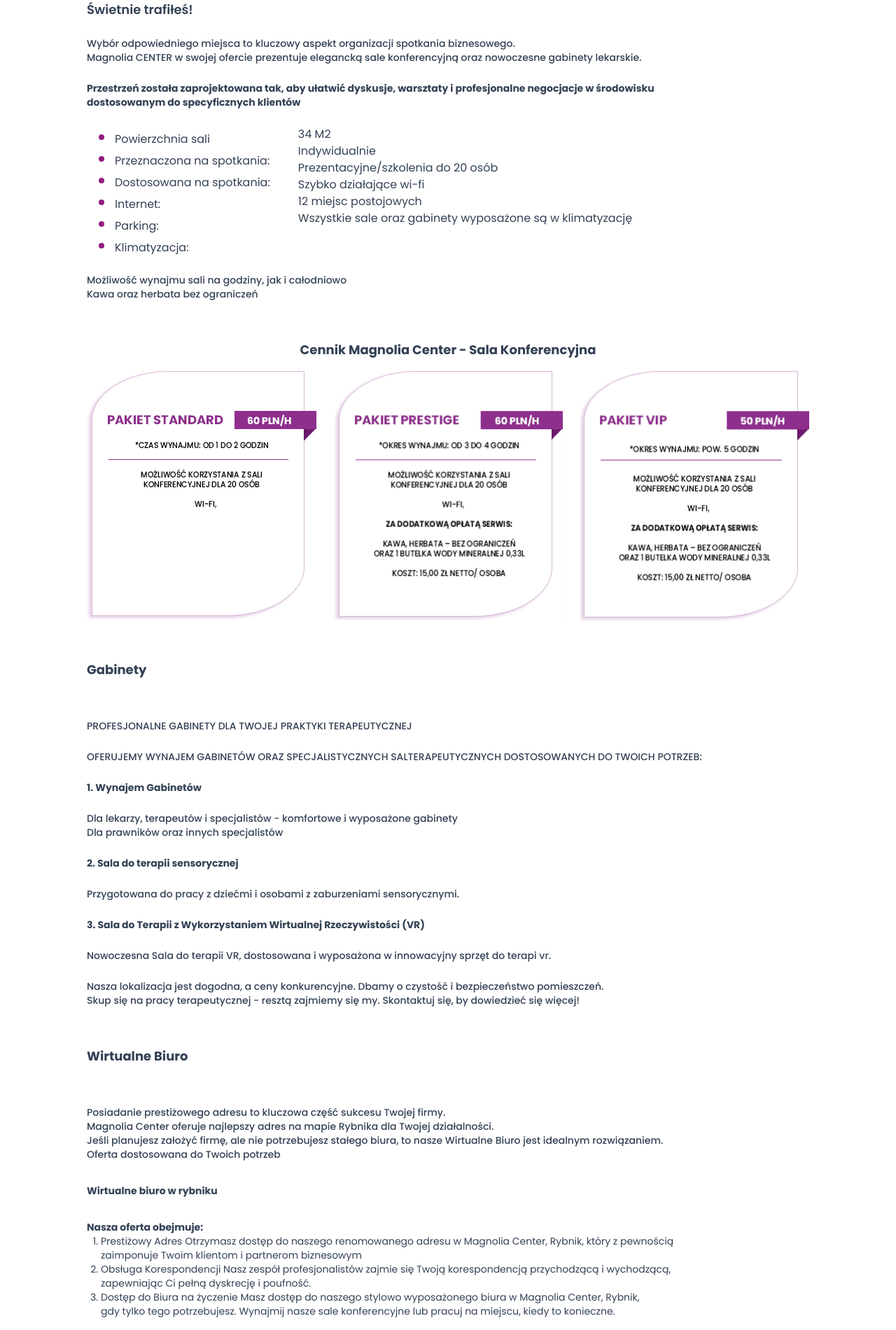
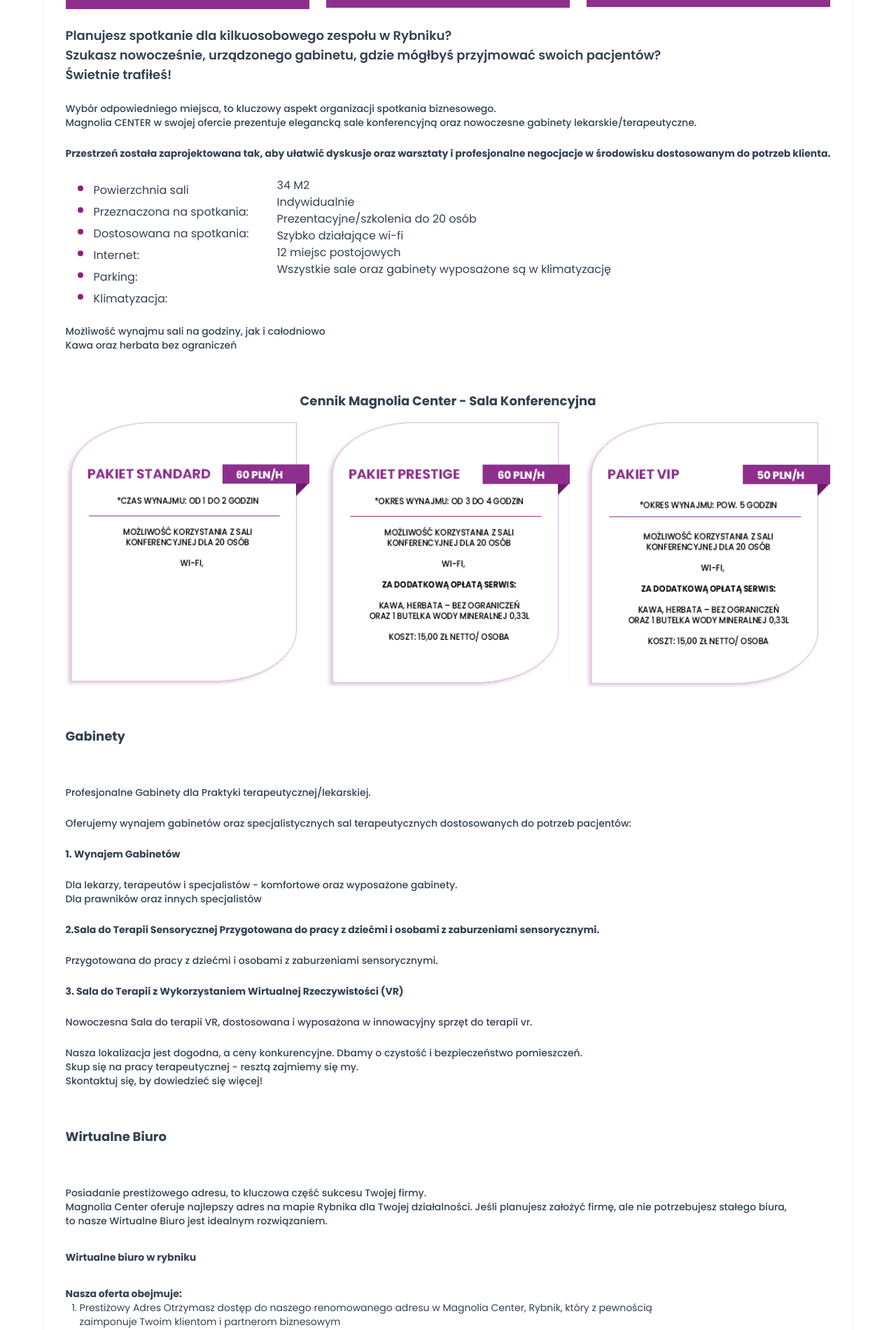
Before and after one commit to FifiLen/Strona-poradni-ppp, a Next.js app: page /Wynajem in a window 1280 px wide. Shown: the part 1152-3052 px from the top of the page at 70% size. Built offline with nearby package versions, Linux system fonts and the light colour scheme.

Commit message:
wynaejm i inne

```diff
--- a/app/RehabilitacjaChodu/page.jsx
+++ b/app/RehabilitacjaChodu/page.jsx
@@ -14,7 +14,7 @@
           <p className="text-base sm:text-lg md:text-xl text-white mt-4">Rehabilitacja - Pionizacja - Reedukacja chodu</p>
         </div>
       </div>
-      <div className="container mx-auto px-4 py-8 sm:py-16 sm:px-6 lg:px-8 relative z-10">
+      <div className="bg-white p-6 sm:p-8 rounded-lg shadow-md hover:shadow-lg transition duration-300 ease-in-out transform hover:-translate-y-2 cursor-pointer">
         <div className="md:flex md:justify-center text-center">
           <div className="md:w-3/4">
             <div className="bg-white shadow-lg rounded-lg p-6">
--- a/app/Wynajem/page.jsx
+++ b/app/Wynajem/page.jsx
@@ -3,9 +3,9 @@
 const Wynajem = () => {
   return (
     <main className='flex justify-center py-10'>
-      <div className='flex flex-col items-center'>
-        <img src="/assets/wynajem1.png" alt="Opis pierwszego obrazka" className="w-full max-w-5xl"/>
-          <img src="/assets/wynajem2.png" alt="Opis pierwszego obrazka" className="w-full max-w-5xl mt-4"/>
+    <div className="bg-white p-6 sm:p-8 rounded-lg shadow-md hover:shadow-lg transition duration-300 ease-in-out transform hover:-translate-y-2 cursor-pointer">
+        <img src="/assets/wynajem1.png" alt="Opis pierwszego obrazka" className="w-full "/>
+          <img src="/assets/wynajem2.png" alt="Opis pierwszego obrazka" className="w-full mt-4"/>
 
         <div className='grid grid-cols-3 gap-6 mt-4 className=" w-full max-w-fit"'>
           <img src="/assets/wynajem3.png" alt="Opis pierwszego obrazka" className="w-full max-w-5xl"/>
@@ -14,11 +14,11 @@
         </div>
         <div className='mt-6 text-left'> {/* Ustawienie tekstu od lewej strony */}
           <p className='text-slate-700  font-semibold text-lg'>Planujesz spotkanie dla kilkuosobowego zespołu w Rybniku?</p>
-          <p className='text-slate-700  font-semibold text-lg'>Szukasz nowocześnie urządzonego gabinetu gdzie mógłbyś przyjmować swoich pacjentów?</p>
+          <p className='text-slate-700  font-semibold text-lg'>Szukasz nowocześnie, urządzonego gabinetu, gdzie mógłbyś przyjmować swoich pacjentów?</p>
           <p className='text-slate-700  font-semibold text-lg'>Świetnie trafiłeś!</p><br />
-          <p className='text-slate-700  font-medium text-sm'>Wybór odpowiedniego miejsca to kluczowy aspekt organizacji spotkania biznesowego.</p>
-          <p className='text-slate-700  font-medium text-sm'>Magnolia CENTER w swojej ofercie prezentuje elegancką sale konferencyjną oraz nowoczesne gabinety lekarskie.</p><br />
-          <p className='text-slate-700  font-bold text-sm'>Przestrzeń została zaprojektowana tak, aby ułatwić dyskusje, warsztaty i profesjonalne negocjacje w środowisku <br />dostosowanym do specyficznych klientów</p>
+          <p className='text-slate-700  font-medium text-sm'>Wybór odpowiedniego miejsca, to kluczowy aspekt organizacji spotkania biznesowego.</p>
+          <p className='text-slate-700  font-medium text-sm'>Magnolia CENTER w swojej ofercie prezentuje elegancką sale konferencyjną oraz nowoczesne gabinety lekarskie/terapeutyczne.</p><br />
+          <p className='text-slate-700  font-bold text-sm'>Przestrzeń została zaprojektowana tak, aby ułatwić dyskusje oraz warsztaty i profesjonalne negocjacje w środowisku dostosowanym do potrzeb klienta.</p>
           <div class="flex gap-10 pl-10 my-6">
 
             <ul class="list-disc marker:text-[#921d7f] marker:text-2xl text-slate-700  ">
@@ -50,24 +50,24 @@
         </div>
 
         <p className='text-slate-700 font-bold text-lg my-14 '>Gabinety</p>
-        <p className='text-slate-700 font-medium text-sm mt-6'>PROFESJONALNE GABINETY DLA TWOJEJ PRAKTYKI TERAPEUTYCZNEJ</p>
-        <p className='text-slate-700 font-medium text-sm mt-6'>OFERUJEMY WYNAJEM GABINETÓW ORAZ SPECJALISTYCZNYCH SALTERAPEUTYCZNYCH DOSTOSOWANYCH DO TWOICH POTRZEB:</p>
+        <p className='text-slate-700 font-medium text-sm mt-6'>Profesjonalne Gabinety dla Praktyki terapeutycznej/lekarskiej.</p>
+        <p className='text-slate-700 font-medium text-sm mt-6'>Oferujemy wynajem gabinetów oraz specjalistycznych sal terapeutycznych dostosowanych do potrzeb pacjentów:</p>
         <p className='text-slate-700 font-bold text-sm mt-6'>1. Wynajem Gabinetów</p>
-        <p className='text-slate-700 font-medium text-sm mt-6'>Dla lekarzy, terapeutów i specjalistów - komfortowe i wyposażone gabinety</p>
+        <p className='text-slate-700 font-medium text-sm mt-6'>Dla lekarzy, terapeutów i specjalistów - komfortowe oraz wyposażone gabinety.</p>
         <p className='text-slate-700 font-medium text-sm '>Dla prawników oraz innych specjalistów</p>
-        <p className='text-slate-700 font-bold text-sm mt-6'>2. Sala do terapii sensorycznej</p>
+        <p className='text-slate-700 font-bold text-sm mt-6'>2.Sala do Terapii Sensorycznej Przygotowana do pracy z dziećmi i osobami z zaburzeniami sensorycznymi.</p>
         <p className='text-slate-700 font-medium text-sm mt-6'>Przygotowana do pracy z dziećmi i osobami z zaburzeniami sensorycznymi.</p>
         <p className='text-slate-700 font-bold text-sm mt-6'>3. Sala do Terapii z Wykorzystaniem Wirtualnej Rzeczywistości (VR)</p>
-        <p className='text-slate-700 font-medium text-sm mt-6'>Nowoczesna Sala do terapii VR, dostosowana i wyposażona w innowacyjny sprzęt do terapi vr.</p>
-        <p className='text-slate-700 font-medium text-sm mt-6'>Nasza lokalizacja jest dogodna, a ceny konkurencyjne. Dbamy o czystość i bezpieczeństwo pomieszczeń. <br /> Skup się na pracy terapeutycznej - resztą zajmiemy się my. Skontaktuj się, by dowiedzieć się więcej!</p>
+        <p className='text-slate-700 font-medium text-sm mt-6'>Nowoczesna Sala do terapii VR, dostosowana i wyposażona w innowacyjny sprzęt do terapii vr.</p>
+        <p className='text-slate-700 font-medium text-sm mt-6'>Nasza lokalizacja jest dogodna, a ceny konkurencyjne. Dbamy o czystość i bezpieczeństwo pomieszczeń. <br />Skup się na pracy terapeutycznej - resztą zajmiemy się my. <br />Skontaktuj się, by dowiedzieć się więcej!</p>
         <p className='text-slate-700 font-bold text-lg my-14 '>Wirtualne Biuro</p>
-        <p className='text-slate-700 font-medium text-sm mt-6'>Posiadanie prestiżowego adresu to kluczowa część sukcesu Twojej firmy. <br />Magnolia Center oferuje najlepszy adres na mapie Rybnika dla Twojej działalności. <br />Jeśli planujesz założyć firmę, ale nie potrzebujesz stałego biura, to nasze Wirtualne Biuro jest idealnym rozwiązaniem. <br />Oferta dostosowana do Twoich potrzeb</p>
+        <p className='text-slate-700 font-medium text-sm mt-6'>Posiadanie prestiżowego adresu, to kluczowa część sukcesu Twojej firmy.<br />Magnolia Center oferuje najlepszy adres na mapie Rybnika dla Twojej działalności. Jeśli planujesz założyć firmę, ale nie potrzebujesz stałego biura,<br /> to nasze Wirtualne Biuro jest idealnym rozwiązaniem.</p>
         <p className='text-slate-700 font-bold text-sm my-8 '>Wirtualne biuro w rybniku</p>
         <p className='text-slate-700 font-bold text-sm mt-8'>Nasza oferta obejmuje:</p>
         <ul className='text-slate-700 list-decimal text-sm pl-5'>
             <li>Prestiżowy Adres Otrzymasz dostęp do naszego renomowanego adresu w Magnolia Center, Rybnik, który z pewnością <br /> zaimponuje Twoim klientom i partnerom biznesowym</li>
-            <li>Obsługa Korespondencji Nasz zespół profesjonalistów zajmie się Twoją korespondencją przychodzącą i wychodzącą, <br />zapewniając Ci pełną dyskrecję i poufność.</li>
-            <li>Dostęp do Biura na życzenie Masz dostęp do naszego stylowo wyposażonego biura w Magnolia Center, Rybnik,<br /> gdy tylko tego potrzebujesz. Wynajmij nasze sale konferencyjne lub pracuj na miejscu, kiedy to konieczne.</li>
+            <li>Obsługa Korespondencji - Nasz zespół profesjonalistów zajmie się Twoją korespondencją przychodzącą i wychodzącą, <br />zapewniając Ci pełną dyskrecję i poufność.</li>
+            <li>Dostęp do Biura na życzenie - Masz dostęp do naszego stylowo wyposażonego biura w Magnolia Center, Rybnik,<br /> gdy tylko tego potrzebujesz. Wynajmij nasze sale konferencyjne lub pracuj na miejscu, kiedy to konieczne.</li>
         </ul>
         <p className='text-slate-700   font-bold text-sm my-8'>Oferta specjalna</p>
         <p className='text-slate-700   font-medium text-sm mt-6'>Podpisując umowę na czas określony i opłacając ją z góry za 12 miesięcy, otrzymasz atrakcyjny rabat na nasze usługi. <br />Posiadamy również opcję umowy na czas nieokreślony z możliwością opłacania usługi co miesiąc,<br /> z miesięcznym okresem wypowiedzenia. Decydujesz o rodzaju umowy i jej czasie trwania,<br /> dostosowując ją do swoich potrzeb. <br />Załóż wirtualne biuro w Magnolia Center Rybnik, i ciesz się profesjonalnym wsparciem dla Twojej firmy. <br />Dzięki naszej elastycznej ofercie masz pełną kontrolę nad kosztami i dostępem do usług biurowych. <br /> Skontaktuj się z nami już dziś, aby dowiedzieć się więcej i rozpocząć współpracę z Magnolia Center. <br />Twój sukces zaczyna się tutaj.</p>
```
Also changed, not shown: app/Logopeda/page.jsx (+31 -49 lines).
